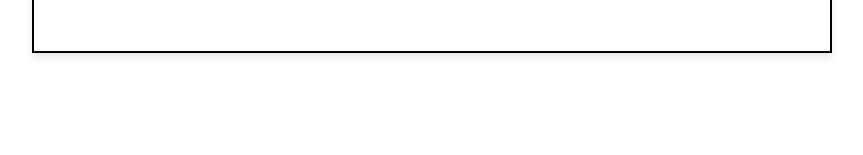
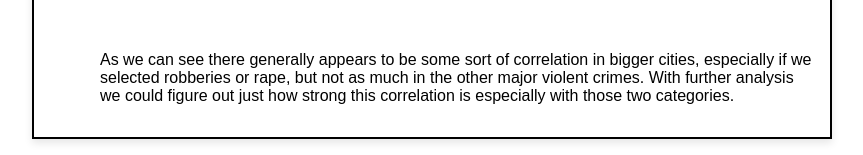
Before and after one commit to axie0927/dsc106-final-project, a SvelteKit app: page / in a window 1280 px wide. Shown: the part 1064-1219 px from the top of the page, without its empty margins (208-1071 px from the left). Before the commit the page ends 1141 px from the top, so only its background shows below. Built offline with nearby package versions, Linux system fonts and the light colour scheme; no server answers.

Commit message:
add more description

```diff
--- a/src/components/Map.svelte
+++ b/src/components/Map.svelte
@@ -21,6 +21,7 @@
   let crime;
   let corrData;
   let curCorr;
+  let curCorrCity = null;
 
 
   let newZoom;
@@ -127,6 +128,7 @@
     d3.select(this).style("fill", "orange"); // Highlight selected bubble
     selected = d.city; // Save selected city
     previouslySelectedBubble = d3.select(this); // Save the reference to the currently selected bubble
+    curCorrCity = curCorr[selected].toFixed(3)
     createLinePlot();
   };
 
@@ -270,7 +272,7 @@ function createHeatmap() {
   };
 
   const mousemove = function (event, d) {
-    tooltip.html("<div style='color: #0072BC'><b>" + d + `</b></div><div>Correlation: ${curCorr[d]}</div>`)
+    tooltip.html("<div style='color: #0072BC'><b>" + d + `</b></div><div>Correlation: ${curCorr[d].toFixed(3)}</div>`)
       .style("left", (event.x) + 20 + "px")
       .style("top", (event.y + window.scrollY) + "px");
   };
@@ -335,6 +337,8 @@ function createHeatmap() {
   legend.append("g")
     .attr("transform", `translate(0,10)`)
     .call(legendAxis);
+
+
 }
 
 
@@ -503,8 +507,11 @@ function createHeatmap() {
   <p>Now the question is, how interrelated are unemployment and {selectedCrime}? In order to answer this we must analyze the correlation coeffecient
     between unemplyoment and {selectedCrime}. But as we can see in the graph there appears to be some sort of delay between when
     unemployment changes and violent crime changes. In order to solve this problem we will instead analyze the correlation between the two
-    variables while shifting all of crime data by 4 years. Now lets see how this compares to other cities</p>
+    variables while shifting all of crime data by 4 years. The correlation coeffecient for {selected} is {curCorrCity}, now lets see how this compares to other cities.</p>
   <div id="heatmap-container"></div>
+  <p> As we can see there generally appears to be some sort of correlation in bigger cities, especially if we selected robberies or rape, but not as much in the other major violent crimes.
+    With further analysis we could figure out just how strong this correlation is especially with those two categories.
+  </p>
 </div>
 
 <style>
```
